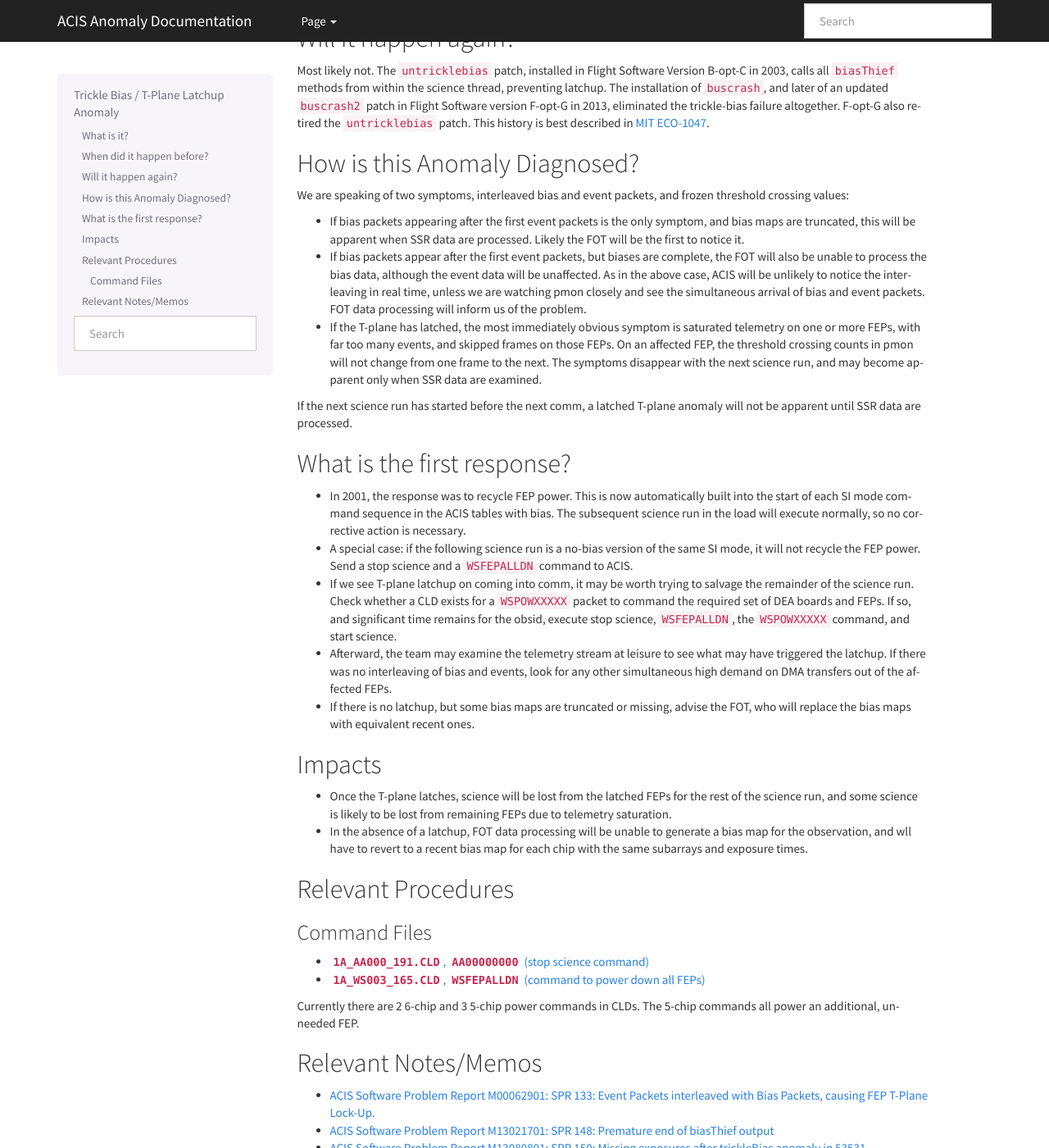
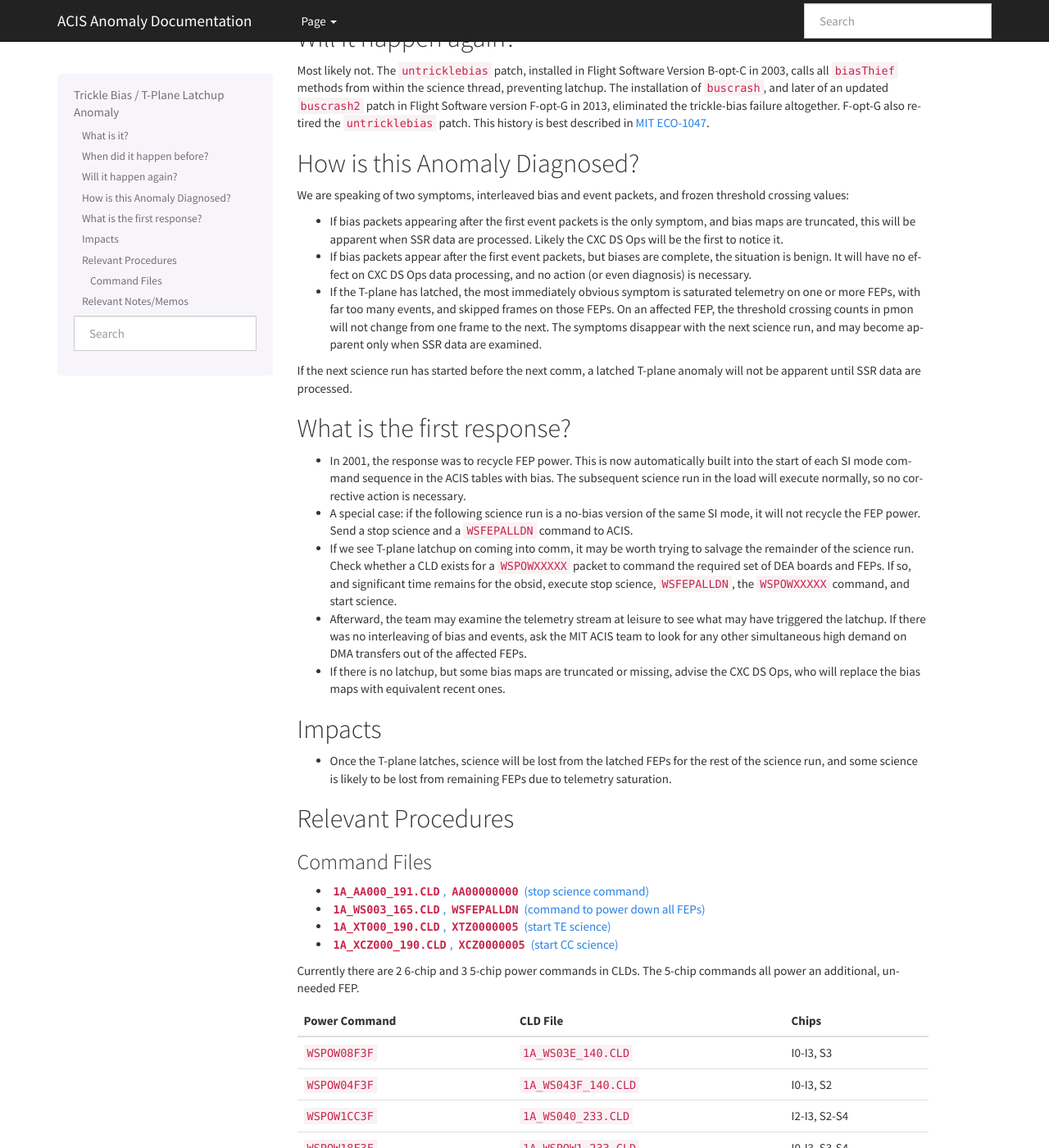
Before and after one commit to acisops/acis_anomaly_pages, a Sphinx documentation site: the page built from source/trickle_bias_tplane.rst, in a window 1280 px wide and 1400 px high, scrolled down 645 px. Shown: the whole window at 82% size. Built offline with Sphinx 7.4.7, drawn with Linux system fonts in a browser that asks for light colours; some of the changed text lies outside the part shown.

Commit message:
Royce's updates following Paul's comments

```diff
--- a/source/trickle_bias_tplane.rst
+++ b/source/trickle_bias_tplane.rst
@@ -51,13 +51,10 @@ threshold crossing values:
 
 * If bias packets appearing after the first event packets is the only symptom,
   and bias maps are truncated, this will be apparent when SSR data are processed.
-  Likely the FOT will be the first to notice it.
+  Likely the CXC DS Ops will be the first to notice it.
 * If bias packets appear after the first event packets, but biases are complete,
-  the FOT will also be unable to process the bias data, although the event data
-  will be unaffected. As in the above case, ACIS will be unlikely to notice the
-  interleaving in real time, unless we are watching pmon closely and see the
-  simultaneous arrival of bias and event packets. FOT data processing will inform
-  us of the problem.
+  the situation is benign. It will have no effect on CXC DS Ops data processing,
+  and no action (or even diagnosis) is necessary.
 * If the T-plane has latched, the most immediately obvious symptom is saturated
   telemetry on one or more FEPs, with far too many events, and skipped frames on
   those FEPs. On an affected FEP, the threshold crossing counts in pmon will not
@@ -86,11 +83,12 @@ What is the first response?
   command, and start science.
 
 * Afterward, the team may examine the telemetry stream at leisure to see what may have
-  triggered the latchup. If there was no interleaving of bias and events, look for any
-  other simultaneous high demand on DMA transfers out of the affected FEPs.
+  triggered the latchup. If there was no interleaving of bias and events, ask the MIT
+  ACIS team to look for any other simultaneous high demand on DMA transfers out of the
+  affected FEPs.
 
-* If there is no latchup, but some bias maps are truncated or missing, advise the FOT,
-  who will replace the bias maps with equivalent recent ones.
+* If there is no latchup, but some bias maps are truncated or missing, advise the CXC
+  DS Ops, who will replace the bias maps with equivalent recent ones.
 
 Impacts
 -------
@@ -98,10 +96,6 @@ Impacts
 * Once the T-plane latches, science will be lost from the latched FEPs for the rest
   of the science run, and some science is likely to be lost from remaining FEPs due
   to telemetry saturation.
-
-* In the absence of a latchup, FOT data processing will be unable to generate a bias
-  map for the observation, and wll have to revert to a recent bias map for each chip
-  with the same subarrays and exposure times.
 
 Relevant Procedures
 -------------------
@@ -112,15 +106,32 @@ Relevant Procedures
 .. |feps_down| replace:: ``1A_WS003_165.CLD``, ``WSFEPALLDN`` (command to power down all FEPs)
 .. _feps_down: http://acis.mit.edu/cgi-bin/get-cld?cld=1A_WS003_165.CLD
 
+.. |te_start| replace:: ``1A_XT000_190.CLD``, ``XTZ0000005`` (start TE science)
+.. _te_start: http://acis.mit.edu/cgi-bin/get-cld?cld=1A_XT000_190.CLD
+
+.. |cc_start| replace:: ``1A_XCZ000_190.CLD``, ``XCZ0000005`` (start CC science)
+.. _cc_start: http://acis.mit.edu/cgi-bin/get-cld?cld=1A_XCZ000_190.CLD
 
 Command Files
 +++++++++++++
 
 * |stop_sci|_
 * |feps_down|_
+* |te_start|_
+* |cc_start|_
 
 Currently there are 2 6-chip and 3 5-chip power commands in CLDs. The 5-chip commands
 all power an additional, unneeded FEP.
+
+==============  =====================  ============
+Power Command   CLD File               Chips
+==============  =====================  ============
+``WSPOW08F3F``  ``1A_WS03E_140.CLD``   I0-I3, S3
+``WSPOW04F3F``  ``1A_WS043F_140.CLD``  I0-I3, S2
+``WSPOW1CC3F``  ``1A_WS040_233.CLD``   I2-I3, S2-S4
+``WSPOW18F3F``  ``1A_WSPOW1_233.CLD``  I0-I3, S3-S4
+``WSPOW3F03F``  ``1A_WS00F_233.CLD``   S0-S5
+==============  =====================  ============
 
 Relevant Notes/Memos
 --------------------
```
